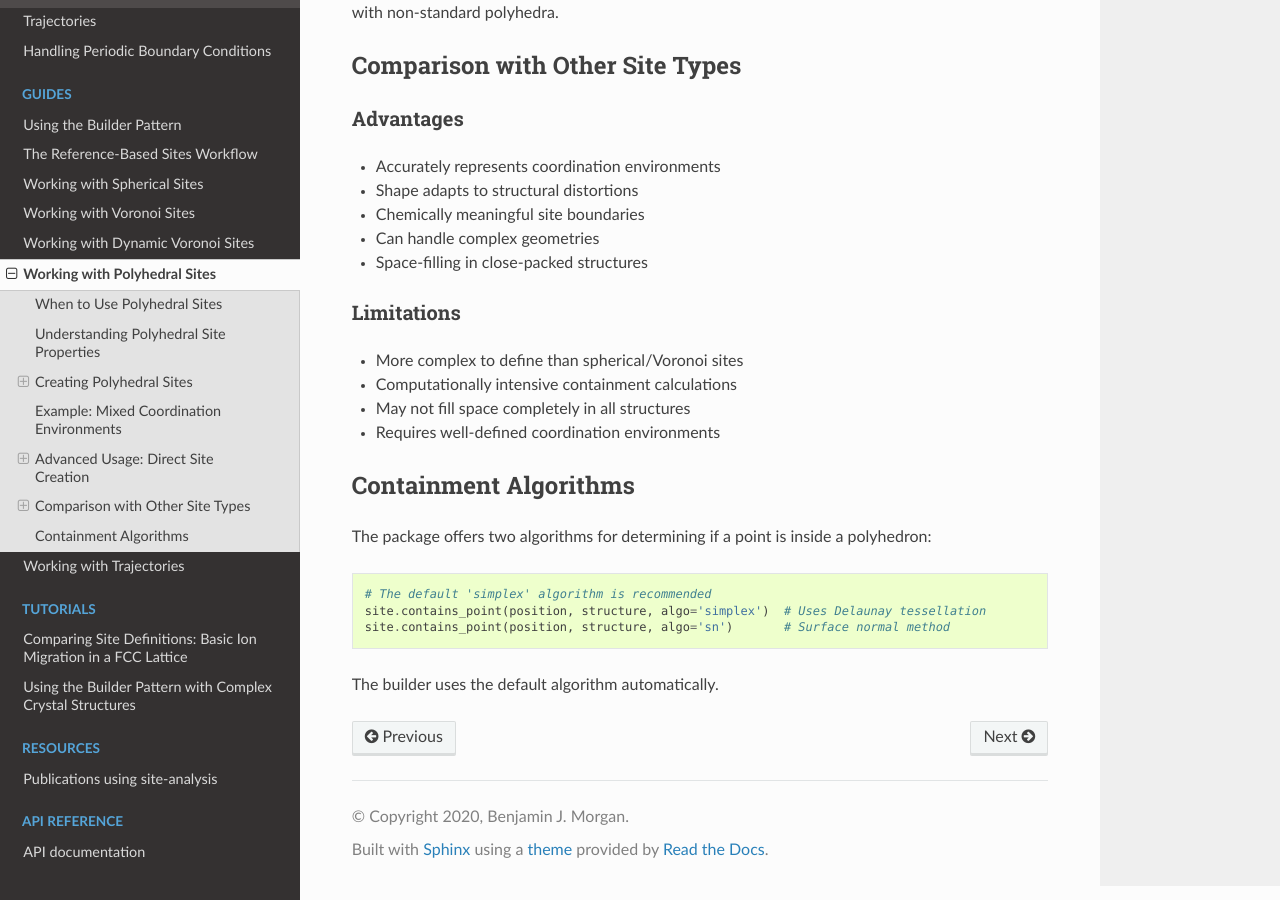
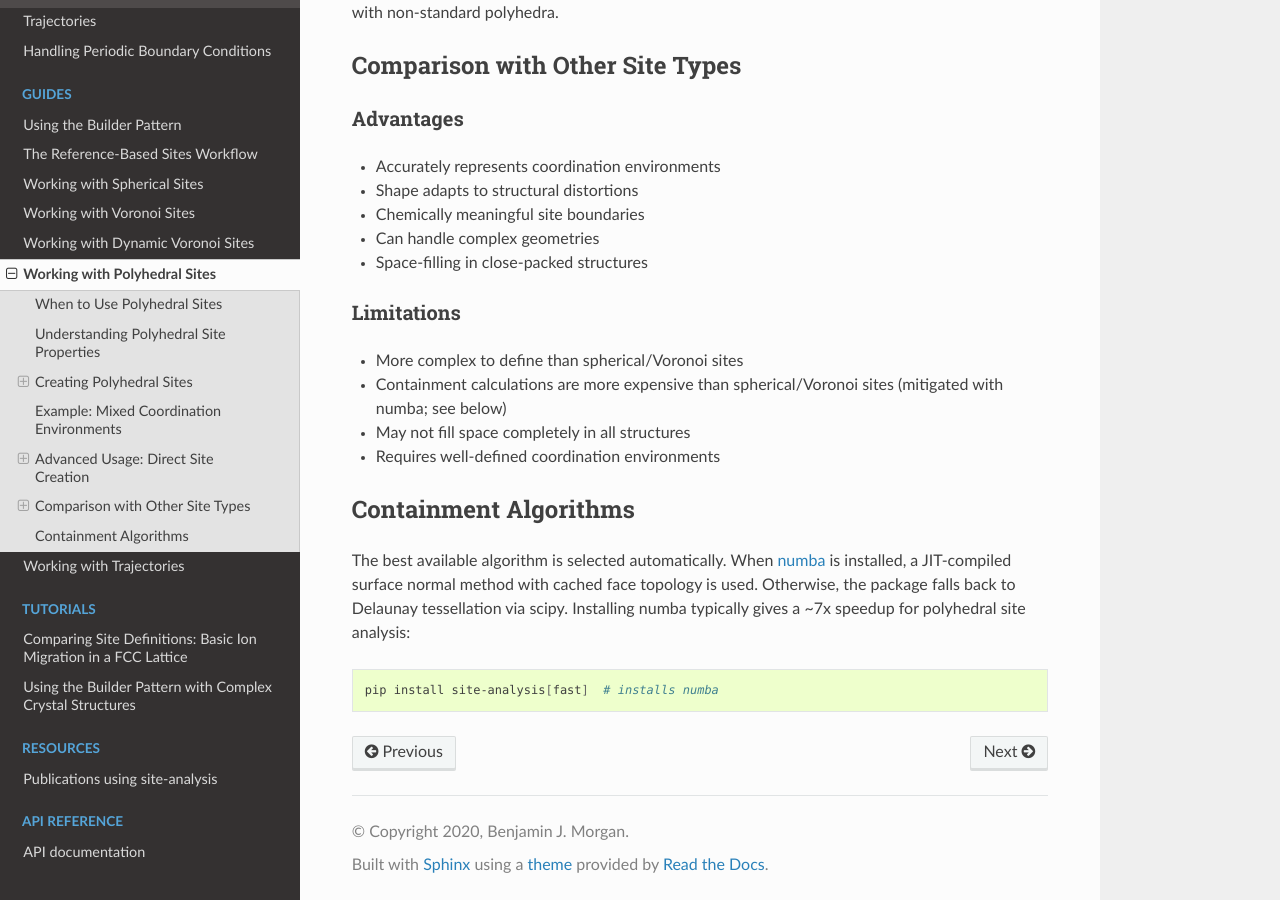
Before and after one commit to bjmorgan/site-analysis, a Sphinx documentation site: the page built from docs/source/guides/polyhedral_sites.md, in a window 1280 px wide and 900 px high, scrolled down 3608 px. Built offline with Sphinx 7.4.7 and the Read the Docs theme 3.1.0, drawn with Linux system fonts in a browser that asks for light colours.

Commit message:
Update docs for automatic containment algorithm selection
- Replace deprecated algo parameter examples with numba installation guidance
- Fix use_reference_centers typo in PBC handling docs

````diff
--- a/docs/source/guides/polyhedral_sites.md
+++ b/docs/source/guides/polyhedral_sites.md
@@ -181,18 +181,14 @@ This approach is useful when you have pre-identified coordination environments o
 
 ### Limitations
 - More complex to define than spherical/Voronoi sites
-- Computationally intensive containment calculations
+- Containment calculations are more expensive than spherical/Voronoi sites (mitigated with numba; see below)
 - May not fill space completely in all structures
 - Requires well-defined coordination environments
 
 ## Containment Algorithms
 
-The package offers two algorithms for determining if a point is inside a polyhedron:
+The best available algorithm is selected automatically. When [numba](https://numba.pydata.org/) is installed, a JIT-compiled surface normal method with cached face topology is used. Otherwise, the package falls back to Delaunay tessellation via scipy. Installing numba typically gives a ~7x speedup for polyhedral site analysis:
 
-```python
-# The default 'simplex' algorithm is recommended
-site.contains_point(position, structure, algo='simplex')  # Uses Delaunay tessellation
-site.contains_point(position, structure, algo='sn')       # Surface normal method
+```bash
+pip install site-analysis[fast]  # installs numba
 ```
-
-The builder uses the default algorithm automatically.
````
Also changed, not shown: docs/source/concepts/pbc_handling.md (+1 -1 lines).
